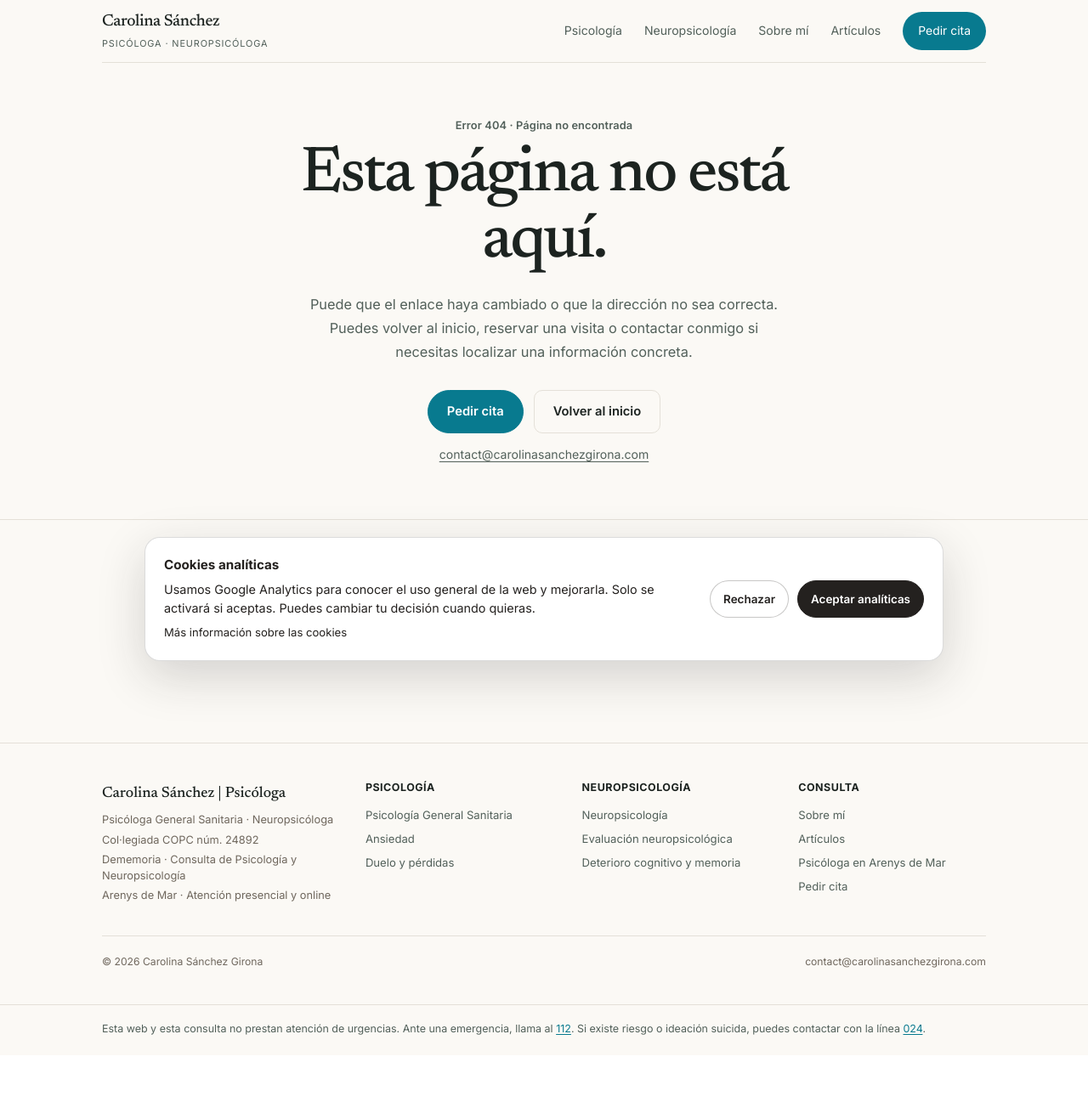
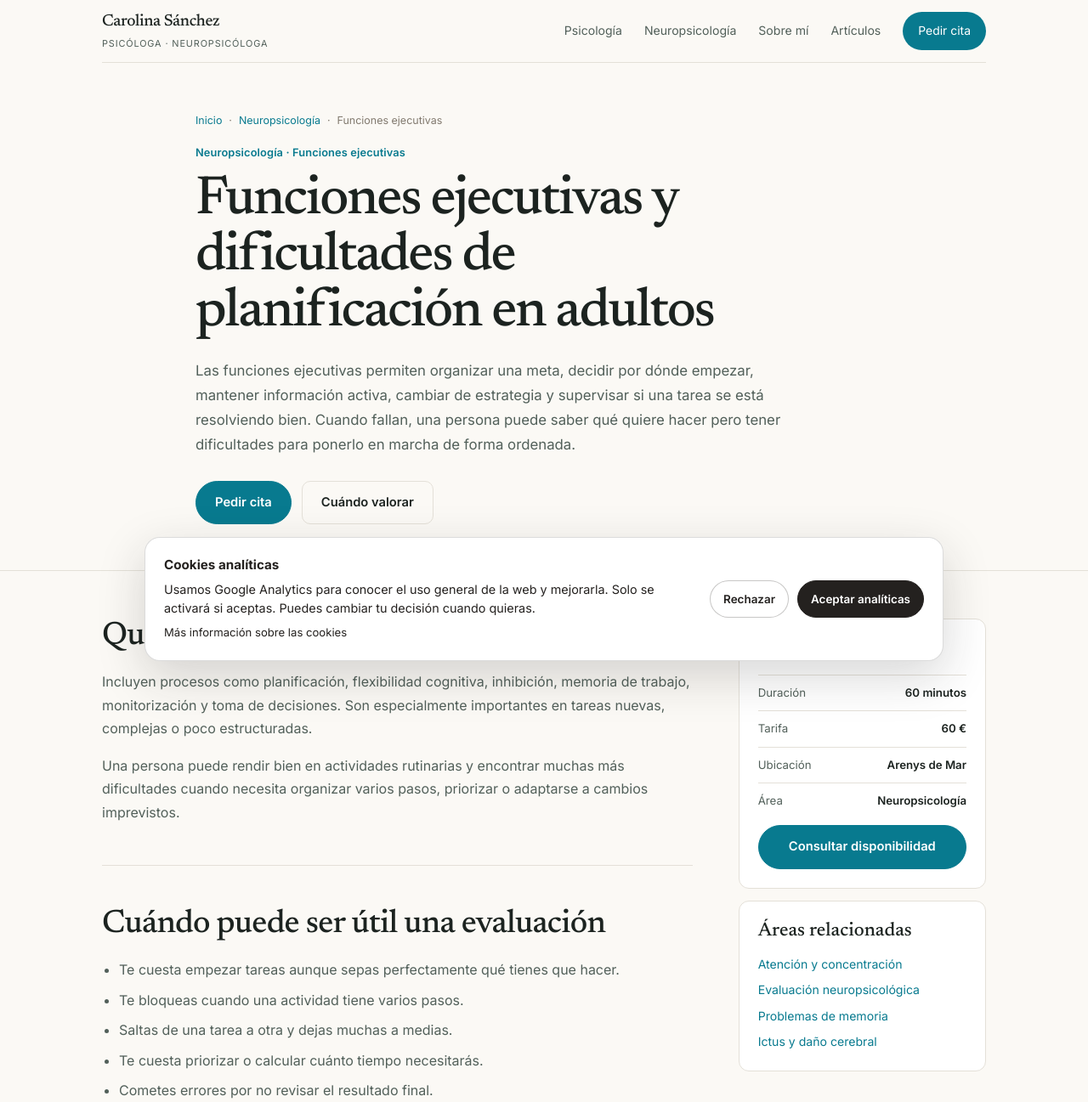
Before and after one commit to carolinasanchezgirona/Portfolio-Carolina, a Next.js app: page /funciones-ejecutivas-y-planificacion-en-adultos in a window 1280 px wide. Before the commit this address had no page. Shown: the top 1297 px of the page at 85% size. Before the commit the page ends 1242 px from the top, so only its background shows below. Built offline with nearby package versions, Linux system fonts and the light colour scheme.

Commit message:
SEO: add executive functions page

```diff
--- /dev/null
+++ b/app/funciones-ejecutivas-y-planificacion-en-adultos/page.tsx
@@ -0,0 +1,58 @@
+import type { Metadata } from "next";
+import "../seo-pages.css";
+
+export const metadata: Metadata = {
+  title: "Funciones ejecutivas y planificación en adultos | Neuropsicóloga en Arenys de Mar",
+  description: "Evaluación neuropsicológica de dificultades de planificación, organización, flexibilidad mental, memoria de trabajo y control de tareas en adultos.",
+  alternates: { canonical: "/funciones-ejecutivas-y-planificacion-en-adultos/" },
+  openGraph: {
+    title: "Funciones ejecutivas y planificación en adultos | Carolina Sánchez Girona",
+    description: "Neuropsicología para valorar organización, planificación, memoria de trabajo y control ejecutivo en adultos.",
+    url: "https://carolinasanchezgirona.com/funciones-ejecutivas-y-planificacion-en-adultos/",
+  },
+};
+
+const serviceSchema = {
+  "@context": "https://schema.org",
+  "@type": "Service",
+  name: "Evaluación neuropsicológica de funciones ejecutivas en adultos",
+  provider: { "@type": "Person", name: "Carolina Sánchez Girona", jobTitle: "Neuropsicóloga y Psicóloga General Sanitaria", url: "https://carolinasanchezgirona.com" },
+  areaServed: ["Arenys de Mar", "Maresme", "Barcelona", "España"],
+  serviceType: "Evaluación neuropsicológica de planificación y funciones ejecutivas",
+  url: "https://carolinasanchezgirona.com/funciones-ejecutivas-y-planificacion-en-adultos/",
+};
+
+export default function ExecutiveFunctionsAdultsPage() {
+  return (
+    <main className="editorial-site">
+      <header className="site-header">
+        <a className="brand" href="/" aria-label="Carolina Sánchez, inicio"><span className="brand-name">Carolina Sánchez</span><span className="brand-sub">Psicóloga · Neuropsicóloga</span></a>
+        <nav className="nav" aria-label="Navegación principal"><a href="/neuropsicologia/">Neuropsicología</a><a href="/evaluacion-neuropsicologica/">Evaluación</a><a className="nav-cta" href="/cita/">Pedir cita</a></nav>
+      </header>
+      <section className="seo-hero"><div className="editorial-wrap seo-hero-inner">
+        <p className="seo-breadcrumbs"><a href="/">Inicio</a><span>·</span><a href="/neuropsicologia/">Neuropsicología</a><span>·</span><span>Funciones ejecutivas</span></p>
+        <p className="editorial-eyebrow">Neuropsicología · Funciones ejecutivas</p>
+        <h1>Funciones ejecutivas y dificultades de planificación en adultos</h1>
+        <p className="seo-lead">Las funciones ejecutivas permiten organizar una meta, decidir por dónde empezar, mantener información activa, cambiar de estrategia y supervisar si una tarea se está resolviendo bien. Cuando fallan, una persona puede saber qué quiere hacer pero tener dificultades para ponerlo en marcha de forma ordenada.</p>
+        <div className="seo-actions"><a className="editorial-btn editorial-btn-primary" href="/cita/">Pedir cita</a><a className="editorial-btn editorial-btn-secondary" href="#cuando-valorar">Cuándo valorar</a></div>
+      </div></section>
+      <div className="editorial-wrap seo-layout">
+        <article className="seo-copy">
+          <section><h2>Qué son las funciones ejecutivas</h2><p>Incluyen procesos como planificación, flexibilidad cognitiva, inhibición, memoria de trabajo, monitorización y toma de decisiones. Son especialmente importantes en tareas nuevas, complejas o poco estructuradas.</p><p>Una persona puede rendir bien en actividades rutinarias y encontrar muchas más dificultades cuando necesita organizar varios pasos, priorizar o adaptarse a cambios imprevistos.</p></section>
+          <section id="cuando-valorar"><h2>Cuándo puede ser útil una evaluación</h2><ul><li>Te cuesta empezar tareas aunque sepas perfectamente qué tienes que hacer.</li><li>Te bloqueas cuando una actividad tiene varios pasos.</li><li>Saltas de una tarea a otra y dejas muchas a medias.</li><li>Te cuesta priorizar o calcular cuánto tiempo necesitarás.</li><li>Cometes errores por no revisar el resultado final.</li><li>Te cuesta cambiar de estrategia cuando algo no funciona.</li><li>La organización cotidiana se ha vuelto claramente más difícil que antes.</li></ul></section>
+          <section><h2>Funciones ejecutivas, atención y memoria</h2><p>Estos procesos están muy relacionados. Una dificultad de <a href="/problemas-de-atencion-y-concentracion-en-adultos/">atención</a> puede interferir en la planificación, y una memoria de trabajo limitada puede hacer difícil mantener varios pasos activos a la vez.</p><p>Por eso conviene evaluar el perfil completo y no atribuir todos los errores a una sola función.</p></section>
+          <section><h2>No todo problema de organización es TDAH</h2><p>Las dificultades ejecutivas pueden aparecer en TDAH, pero también en trastornos del estado de ánimo, ansiedad, falta de sueño, daño cerebral, enfermedades neurológicas y situaciones de fatiga o sobrecarga.</p><p>La historia evolutiva, el contexto y la interferencia funcional son fundamentales para entender qué explicación encaja mejor.</p></section>
+          <section><h2>Qué aporta la evaluación neuropsicológica</h2><p>La <a href="/evaluacion-neuropsicologica/">evaluación neuropsicológica</a> puede explorar memoria de trabajo, flexibilidad, inhibición, velocidad de procesamiento, planificación y otras funciones relacionadas.</p><p>Los resultados se interpretan junto con ejemplos de la vida diaria para traducir una puntuación en recomendaciones útiles.</p></section>
+          <section><h2>Qué se puede hacer después</h2><p>Según el perfil, puede ser útil estructurar tareas en pasos, externalizar información con agendas o listas, reducir decisiones simultáneas, establecer puntos de revisión y trabajar estrategias para priorizar y estimar tiempos.</p><div className="seo-callout"><strong>Organizarse no depende solo de “poner más ganas”.</strong><span>Cuando las funciones ejecutivas fallan, hacer visible la estructura de una tarea puede reducir mucho la carga cognitiva.</span></div></section>
+        </article>
+        <aside className="seo-sidebar" aria-label="Información práctica">
+          <div className="seo-card"><h2>Primera visita</h2><ul className="seo-facts"><li><span>Duración</span><strong>60 minutos</strong></li><li><span>Tarifa</span><strong>60 €</strong></li><li><span>Ubicación</span><strong>Arenys de Mar</strong></li><li><span>Área</span><strong>Neuropsicología</strong></li></ul><a className="editorial-btn editorial-btn-primary" href="/cita/">Consultar disponibilidad</a></div>
+          <div className="seo-card"><h3>Áreas relacionadas</h3><div className="seo-related"><a href="/problemas-de-atencion-y-concentracion-en-adultos/">Atención y concentración</a><a href="/evaluacion-neuropsicologica/">Evaluación neuropsicológica</a><a href="/problemas-de-memoria/">Problemas de memoria</a><a href="/ictus-y-dano-cerebral-adquirido/">Ictus y daño cerebral</a></div></div>
+        </aside>
+      </div>
+      <section className="editorial-section seo-authority"><div className="editorial-wrap seo-authority-grid"><div><p className="editorial-section-eyebrow">Profesional responsable</p><h2>Carolina Sánchez Girona</h2><p className="editorial-role">Psicóloga General Sanitaria · Neuropsicóloga</p></div><div className="seo-authority-copy"><p>Trabajo en evaluación neuropsicológica de personas adultas, integrando atención, memoria, funciones ejecutivas, estado emocional y repercusión funcional.</p><div className="seo-authority-links"><a href="/sobre-mi/">Conocer mi trayectoria profesional →</a><a href="/neuropsicologia/">Ver Neuropsicología →</a></div></div></div></section>
+      <footer className="editorial-footer"><div className="editorial-wrap editorial-footer-inner"><div><p className="editorial-footer-brand">Carolina Sánchez | Psicóloga</p><p>Dememoria · Consulta de Psicología y Neuropsicología</p></div><div><p>Arenys de Mar · Atención online</p><p>© 2026 Carolina Sánchez Girona</p></div></div></footer>
+      <script type="application/ld+json" dangerouslySetInnerHTML={{ __html: JSON.stringify(serviceSchema) }} />
+    </main>
+  );
+}
```
